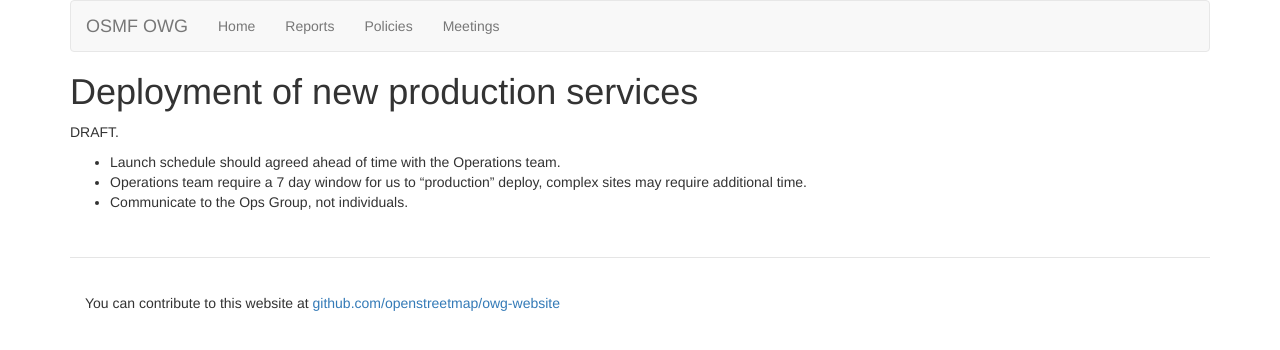
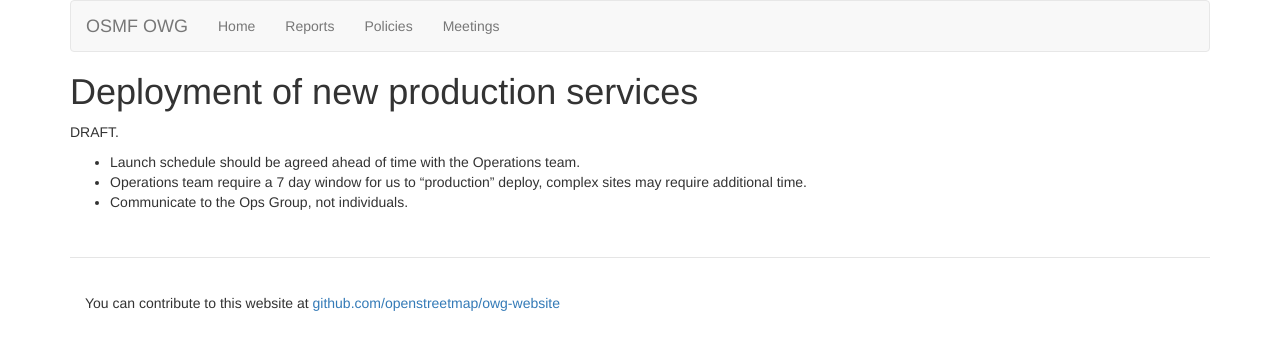
Before and after one commit to openstreetmap/owg-website, a Jekyll site: the page built from policies/new-services.md, in a window 1280 px wide. Shown: the top 350 px of the page. Built offline with Jekyll 4.4.1, drawn with Linux system fonts in a browser that asks for light colours.

Commit message:
Minor grammar fix

```diff
--- a/policies/new-services.md
+++ b/policies/new-services.md
@@ -7,6 +7,6 @@ permalink: /policies/new-services/
 
 DRAFT.
 
-* Launch schedule should agreed ahead of time with the Operations team.
+* Launch schedule should be agreed ahead of time with the Operations team.
 * Operations team require a 7 day window for us to "production" deploy, complex sites may require additional time.
 * Communicate to the Ops Group, not individuals.
```
